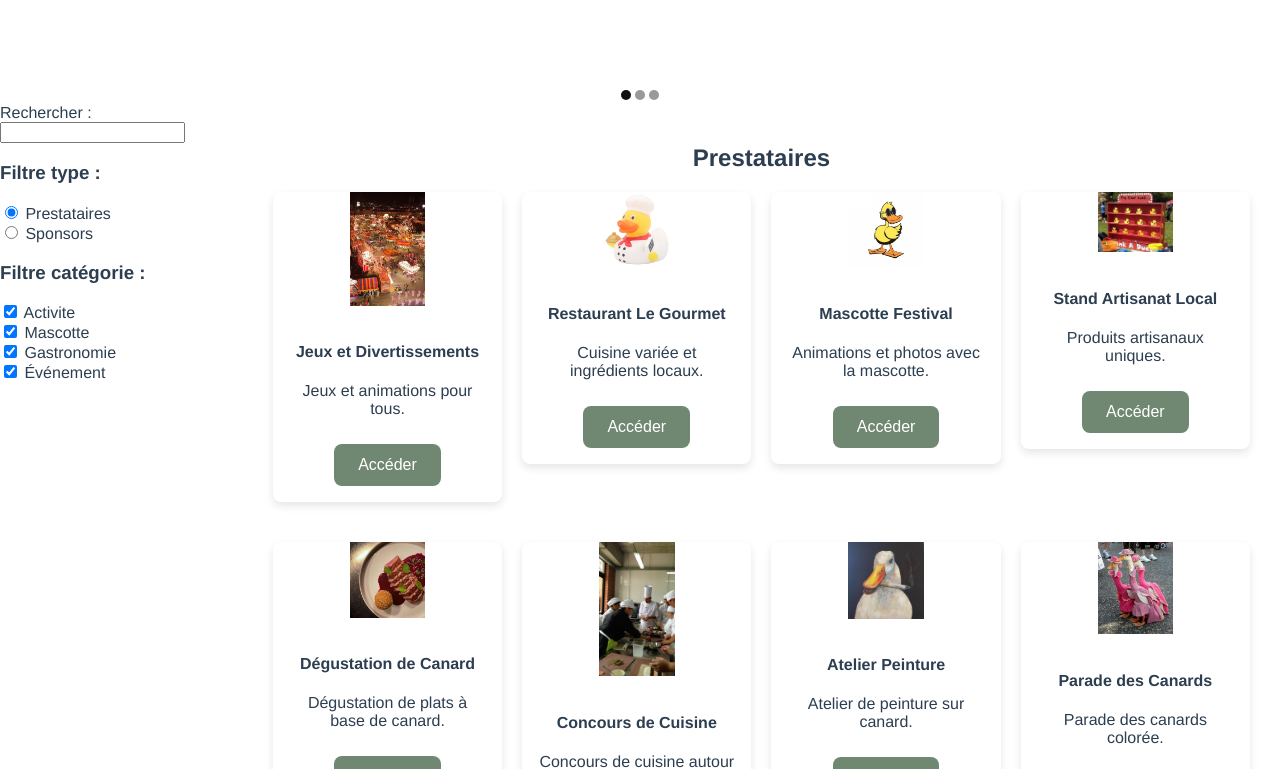
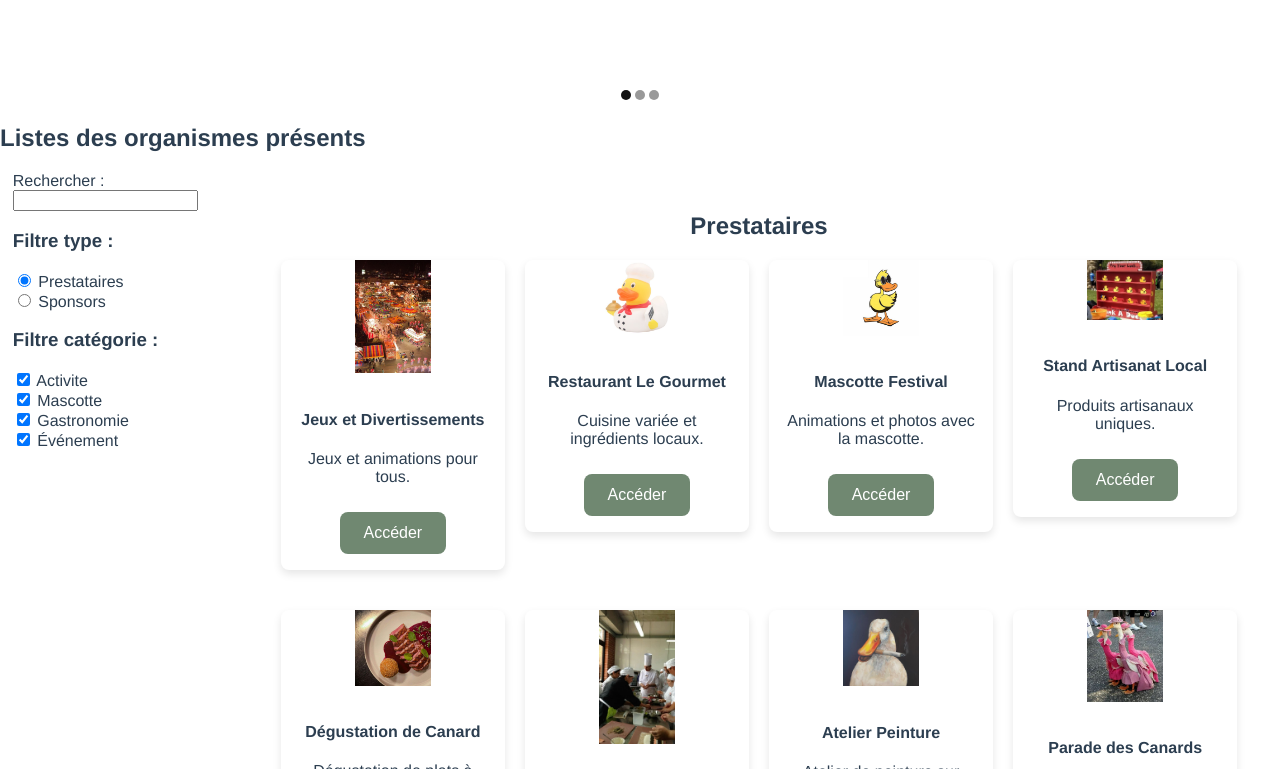
Before and after one commit to MaikenDANGELO/LeFestivalDesCannes, a Vue app in the folder frontend/: page / in a window 1280 px wide. Shown: the part 991-1760 px from the top of the page. Built offline with nearby package versions, Linux system fonts and the light colour scheme.

Commit message:
filtre multi citeres fixes

```diff
--- a/frontend/src/views/PagePrincipale.vue
+++ b/frontend/src/views/PagePrincipale.vue
@@ -1,6 +1,7 @@
 <template>
   <div class="hello">
     <BanniereAccueil></BanniereAccueil>
+    <h2>Listes des organismes présents</h2>
     <div class="listes-container">
       <div class="filtre">
         <label for="search">Rechercher : </label>
@@ -113,10 +114,10 @@ export default {
         }
       }
       console.log(catFilteredPrestataires);
-      return prestataires.filter((p) => p.nom.includes(this.filtreSearch) && catFilteredPrestataires.includes(p));
+      return prestataires.filter((p) => p.nom.toLowerCase().includes(this.filtreSearch.toLowerCase()) && catFilteredPrestataires.includes(p));
     },
     getFilteredSponsors(sponsors) {
-      return sponsors.filter(s => s.nom_sponsor.includes(this.filtreSearch));
+      return sponsors.filter(s => s.nom_sponsor.toLowerCase().includes(this.filtreSearch.toLowerCase()));
     },
   },
   components: {
@@ -132,10 +133,15 @@ export default {
 .listes-container{
   display: flex;
   flex-direction: row;
+  margin: 1%
 }
 .listes{
   display: flex;
   flex-direction: column;
+  justify-content: center;
+  align-content: center;
+  margin-left: auto;
+  margin-right: auto;
 }
 .liste-prestataires {
   display: flex;
```
